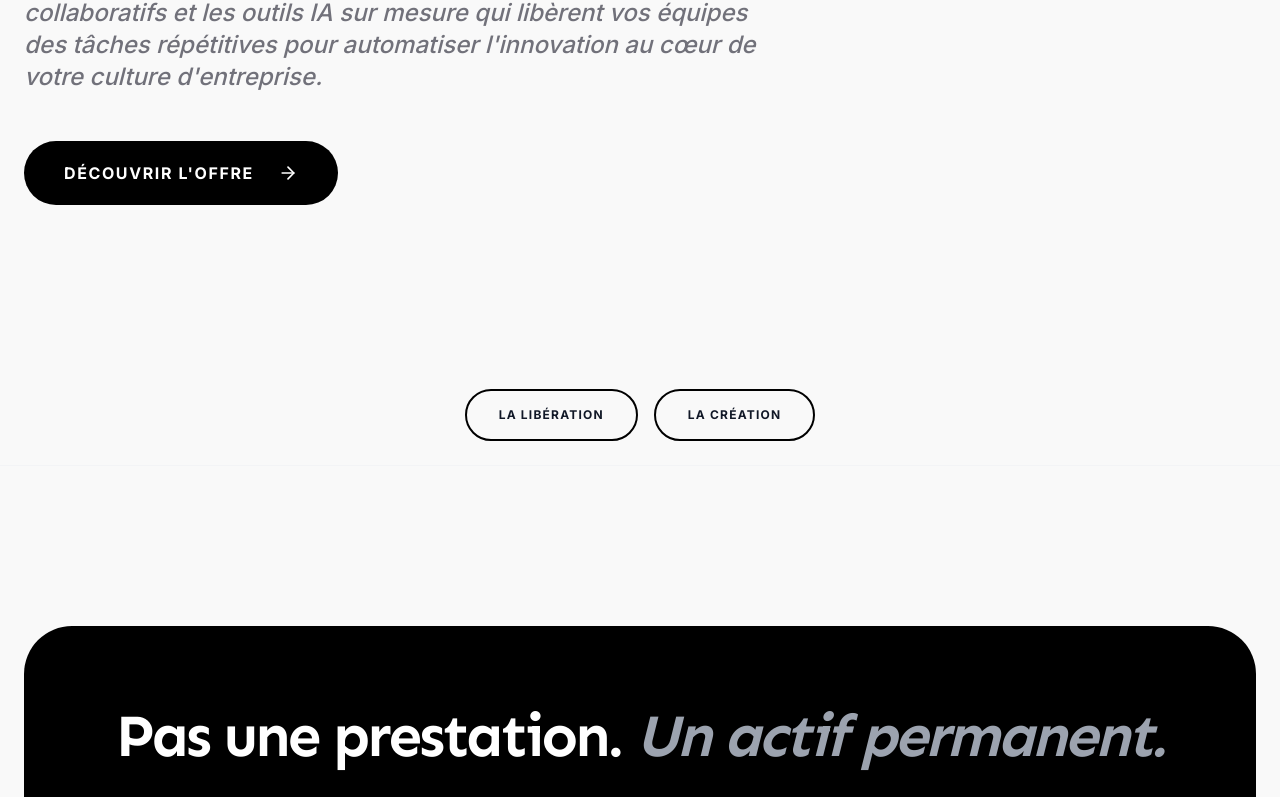
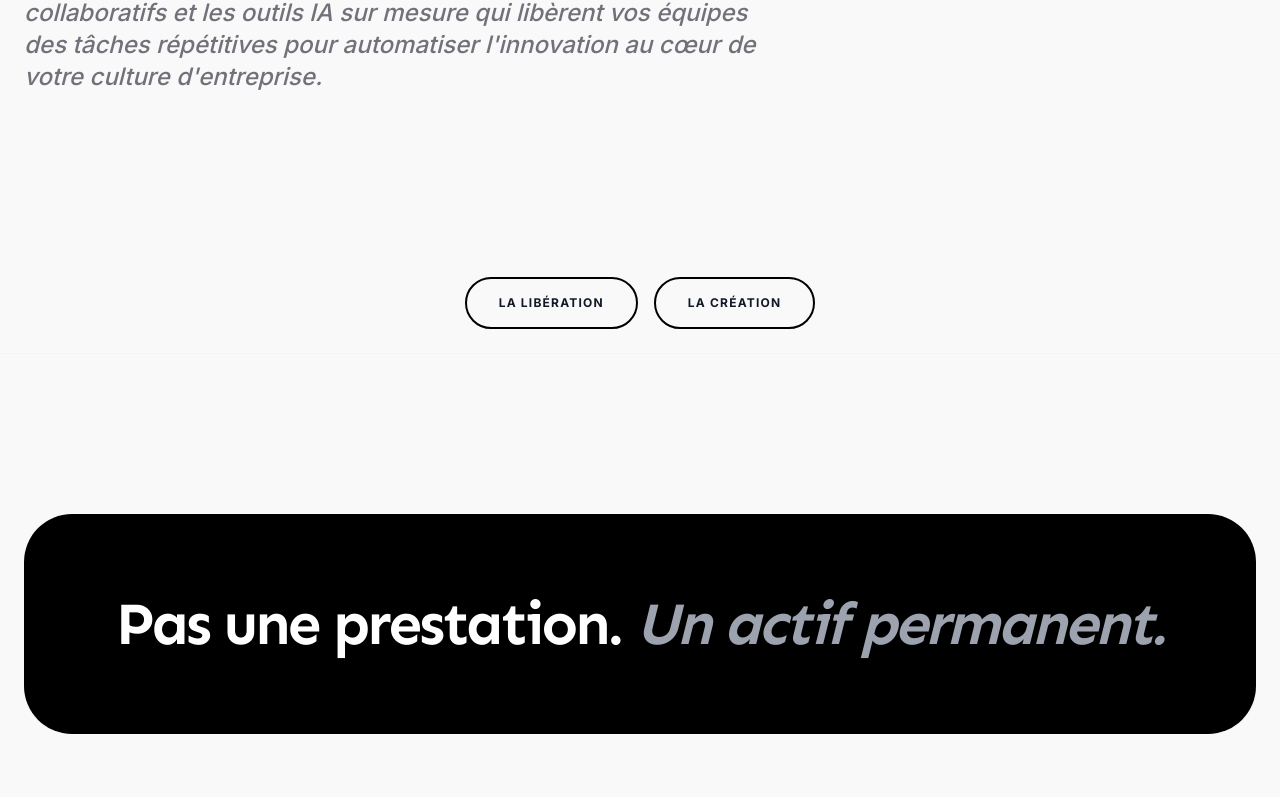
Before and after one commit to yanischf/s9.studio, a React (Vite) app: page /#/ in a window 1280 px wide. Shown: the part 800-1597 px from the top of the page. Built offline with nearby package versions, Linux system fonts and the light colour scheme.

Commit message:
update footer & profile

```diff
--- a/components/Footer.tsx
+++ b/components/Footer.tsx
@@ -18,7 +18,6 @@ const Footer: React.FC = () => {
 
         <nav className="flex items-center gap-8">
           <Link to="/about" className="text-[9px] font-bold uppercase tracking-[0.2em] text-muted hover:text-black transition-colors">Manifeste</Link>
-          <Link to="/" className="text-[9px] font-bold uppercase tracking-[0.2em] text-muted hover:text-black transition-colors">L'Offre</Link>
           <a href="mailto:meet.section9@gmail.com" className="text-[9px] font-bold uppercase tracking-[0.2em] text-muted hover:text-black transition-colors">Contact</a>
           <a href="https://linkedin.com" target="_blank" rel="noopener noreferrer" className="text-[9px] font-bold uppercase tracking-[0.2em] text-muted hover:text-black transition-colors">LinkedIn</a>
         </nav>
--- a/pages/About.tsx
+++ b/pages/About.tsx
@@ -3,9 +3,6 @@ import React from 'react';
 import { motion } from 'motion/react';
 import {
   ArrowRight,
-  Linkedin,
-  Twitter,
-  Globe,
   Users,
   Target,
   Zap,
@@ -158,26 +155,6 @@ const About: React.FC = () => {
                   i % 2 === 1 ? 'md:mt-32' : ''
                 }`}
               >
-                <div className="flex justify-end items-start mb-16">
-                  <div className="flex gap-4 opacity-0 group-hover:opacity-100 transition-opacity duration-500">
-                    {member.socials.linkedin && (
-                      <a href={member.socials.linkedin} className="text-black hover:scale-125 transition-transform">
-                        <Linkedin size={20} />
-                      </a>
-                    )}
-                    {member.socials.twitter && (
-                      <a href={member.socials.twitter} className="text-black hover:scale-125 transition-transform">
-                        <Twitter size={20} />
-                      </a>
-                    )}
-                    {member.socials.website && (
-                      <a href={member.socials.website} className="text-black hover:scale-125 transition-transform">
-                        <Globe size={20} />
-                      </a>
-                    )}
-                  </div>
-                </div>
-
                 <div className="aspect-[16/10] mb-6 overflow-hidden grayscale rounded-[2rem]">
                   <img
                     src={member.image}
--- a/pages/Offers.tsx
+++ b/pages/Offers.tsx
@@ -85,14 +85,6 @@ const Offers: React.FC = () => {
             <p className="text-xl md:text-2xl text-muted font-medium leading-relaxed max-w-3xl italic">
               S9 conçoit les environnements physiques et digitaux, les rituels collaboratifs et les outils IA sur mesure qui libèrent vos équipes des tâches répétitives pour automatiser l'innovation au cœur de votre culture d'entreprise.
             </p>
-            <div className="flex flex-wrap gap-4 pt-4">
-              <a
-                href="#liberation"
-                className="group flex items-center gap-6 px-10 py-5 bg-black text-white dark:bg-white dark:text-black rounded-full font-bold uppercase tracking-widest hover:scale-105 transition-transform"
-              >
-                Découvrir l'offre <ArrowRight size={20} className="group-hover:translate-x-2 transition-transform" />
-              </a>
-            </div>
           </motion.div>
           <div className="lg:col-span-4 flex justify-center lg:justify-end">
              <div className="relative">
```
